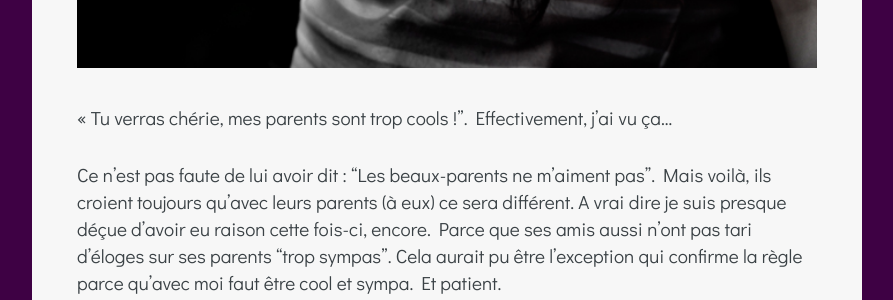
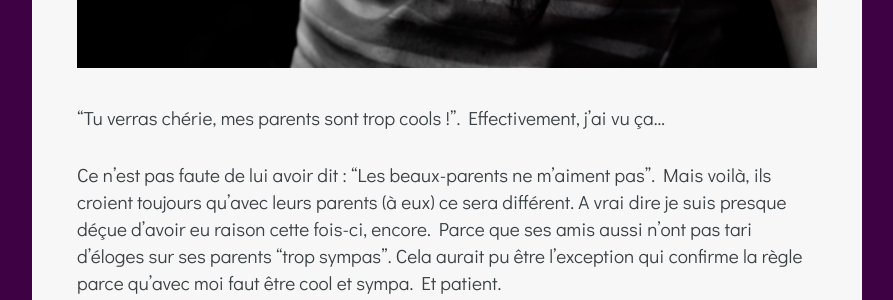
Before and after one commit to zinzoline/zinzoline.github.io, a Jekyll site: the page built from _posts/2012-09-03-la-belle-fille-ideale.markdown, in a window 1280 px wide and 900 px high, scrolled down 1320 px. Shown: the part 155-455 px from the top of the window, without its empty margins (193-1086 px from the left). Built offline with Jekyll 4.4.1, drawn with Linux system fonts in a browser that asks for light colours; nearby versions of some CDN libraries; comment, search, counter and statistics services are not loaded; part of the change alters nothing that is shown.

```diff
--- a/_posts/2012-09-03-la-belle-fille-ideale.markdown
+++ b/_posts/2012-09-03-la-belle-fille-ideale.markdown
@@ -3,30 +3,18 @@ layout: post
 status: publish
 published: true
 title: La belle-fille idéale
-author:
-  display_name: Zinzoline
-  login: admin
-  email: mllezinzoline@hotmail.fr
-  url: http://www.zinzoline.net
+author: Zinzoline
 author_login: admin
 author_email: mllezinzoline@hotmail.fr
 author_url: http://www.zinzoline.net
-excerpt:  « Tu verras chérie, mes parents sont trop cools !". Effectivement, j'ai
-  vu ça...
+excerpt: '"Tu verras chérie, mes parents sont trop cools !". Effectivement, j''ai
+  vu ça...'
 wordpress_id: 2353
 wordpress_url: http://www.zinzoline.net/?p=2353
 date: '2012-09-03 00:12:15 +0200'
 date_gmt: '2012-09-03 00:12:15 +0200'
-categories:
-- Faut qu'on parle
-tags:
-- couple
-- belle-fille
-- belle-mère
-- belle-famille
-- juger
-- critiquer
-- résistance
+categories: daily-planet
+tags: couple, belle-fille, belle-mère, belle-famille, juger, critiquer, résistance
 comments:
 - id: 1845
   author: Karleman
@@ -185,8 +173,9 @@ comments:
   content: "Bonjour MR,\r\nJe ne suis pas certain que quelqu'un s'intéresse vraiment
     aux commentaires."
 image: "/assets/img/Lilith_by_sanfrancysco.jpg"
+comments_enabled: false
 ---
-« Tu verras chérie, mes parents sont trop cools !". Effectivement, j'ai vu ça...
+"Tu verras chérie, mes parents sont trop cools !". Effectivement, j'ai vu ça...
 
 Ce n'est pas faute de lui avoir dit : "Les beaux-parents ne m'aiment pas". Mais voilà, ils croient toujours qu'avec leurs parents (à eux) ce sera différent. A vrai dire je suis presque déçue d'avoir eu raison cette fois-ci, encore. Parce que ses amis aussi n'ont pas tari d'éloges sur ses parents "trop sympas". Cela aurait pu être l'exception qui confirme la règle parce qu'avec moi faut être cool et sympa. Et patient.
 
```
